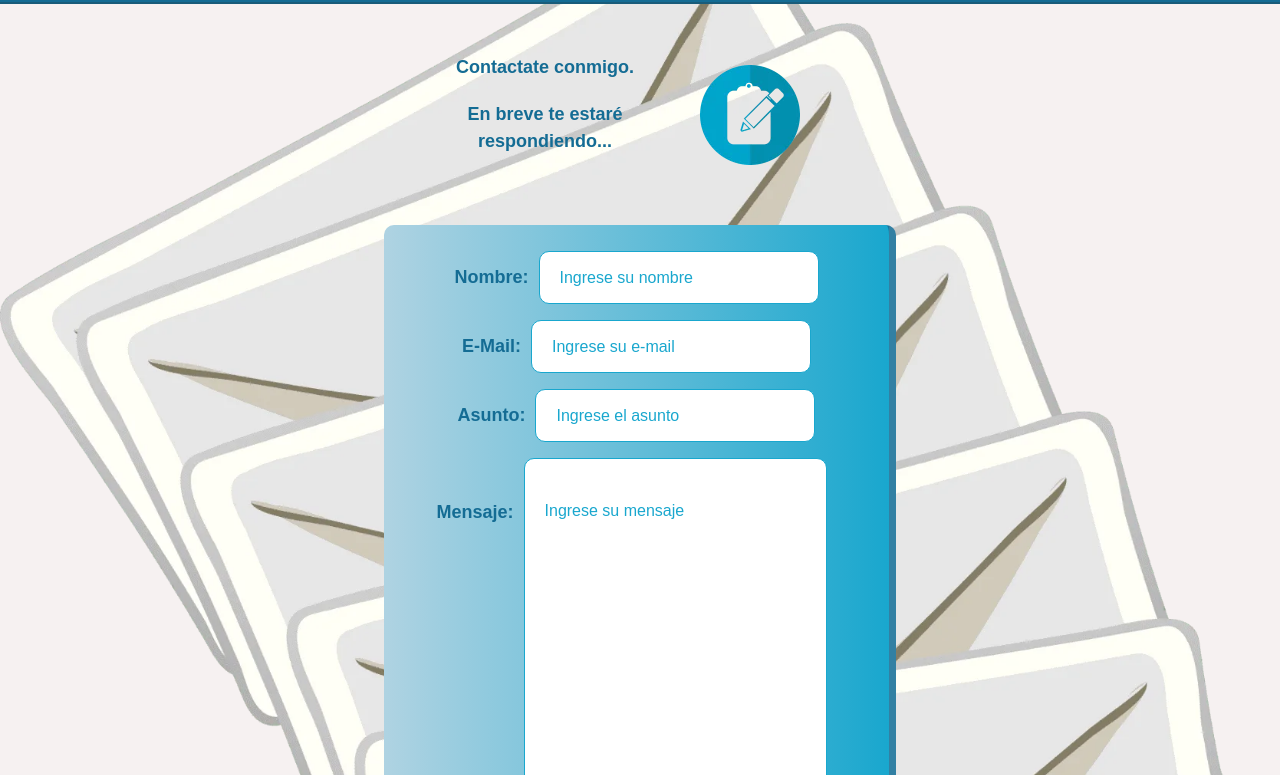
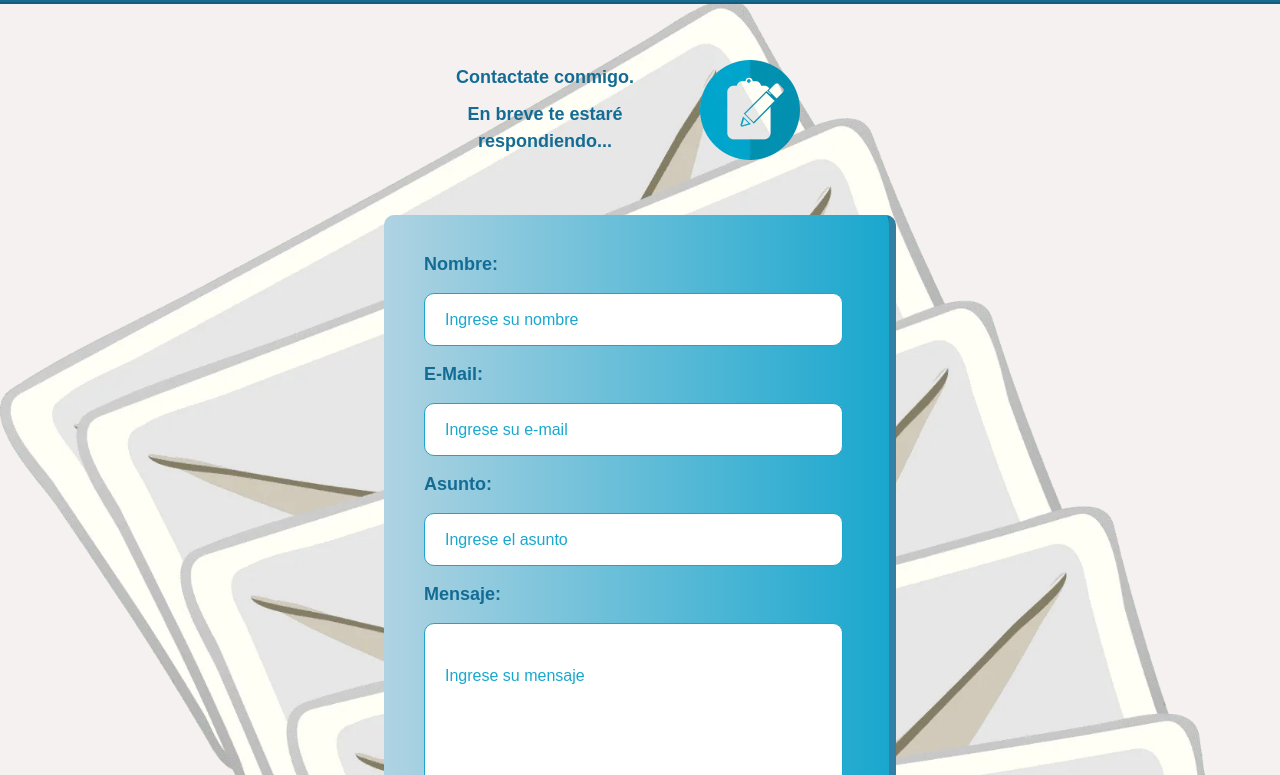
Before and after one commit to LauMartin7/Entrega-final, a website: page pages/contacto.html in a window 1280 px wide. Shown: the part 177-952 px from the top of the page. Drawn offline with nearby package versions, Linux system fonts and the light colour scheme.

Commit message:
cv nuevo y contacto maquetado, malagueta en git hub

```diff
--- a/scss/_contacto.scss
+++ b/scss/_contacto.scss
@@ -24,7 +24,7 @@
             animation-duration: 3s;
             animation-iteration-count: 1;
             .contacto {
-                margin-bottom: 20px;
+                margin: 10px 10px;
                 font-family: $font;
                 font-size: 18px;
                 font-weight: 800;
@@ -34,7 +34,7 @@
     }
     form {
         background: linear-gradient(to right, map-get($fondos, celesteClaro), map-get($fondos, celesteOscuro));
-        @include medidas(40%, 750px);
+        @include medidas(40%, 950px);
         padding: 12px 20px;
         border-radius: 10px;
         margin: auto;
@@ -44,23 +44,23 @@
         border-right: 7px solid rgba(20, 108, 148, 0.8);
         border-bottom: 7px solid rgba(20, 108, 148, 0.8);
         div {
-            width: 400px;
-            @include flexAbreviado (flex, row, center, baseline);
+            width: $full-width;
+            @include flexAbreviado (flex, column, center, baseline);
             color: map-get($colorFuente, turquesa);
             font-size: 18px;
             input[type=text],
             input[type=email] {
-                    width: 70%;
+                    width: 90%;
                     padding: 12px 20px;
                     margin: 8px 0;
                     border: 1px solid rgb(25, 167, 206);
                     border-radius: 10px;
-                    margin-left: 10px;
+                    margin: 15px 0 15px 20px;
             };
             textarea {
-                width: 80%;
+                width: 90%;
                 padding: 40px 20px;
-                margin: 8px 10px;
+                margin: 15px 0 15px 20px;
                 border: 1px solid rgb(25, 167, 206);
                 border-radius: 10px;
             };
@@ -71,6 +71,7 @@
             }
         }
         .boton {
+            align-items: center;
             button {
                 width: 50%;
                 background: linear-gradient(to top, map-get($fondos, celesteClaro), map-get($fondos, casiBlanco));
--- a/scss/_mediaQueries.scss
+++ b/scss/_mediaQueries.scss
@@ -302,16 +302,14 @@
             width: 80%;
             height: fit-content;
             div {
-                flex-direction: column;
-                width: 100%;
                 margin-bottom: 5%;
                 input[type=text],
                 input[type=email], textarea {
                     width: 97%;
+                    margin: 10px 0 7px 7px;
                 }
             }
             .boton {
-                align-items: center;
                 button {
                     font-size: 16px;
                     width: 60%;
@@ -320,6 +318,16 @@
         }
     }
 
+    @keyframes appear-rigth {
+        from {
+            margin-left: 200px;
+            width: 500px;
+        }
+        to {
+            margin-left: -50px;
+            width: 500px;
+        }
+    }
 
     /*Footer*/
 
```
Also changed, not shown: pages/proyectos.html (+2 -2 lines), css/estilos.css, 2 other files.
